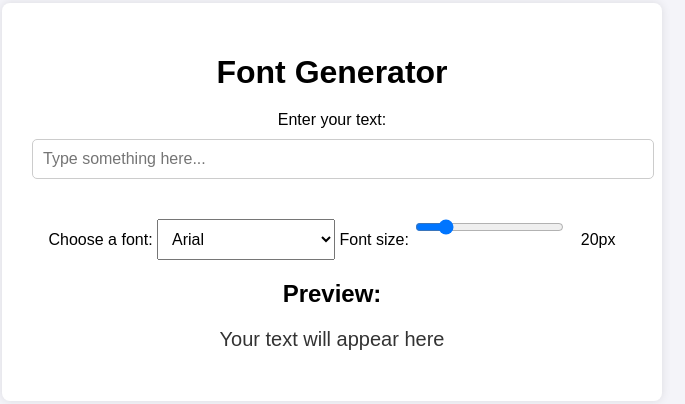
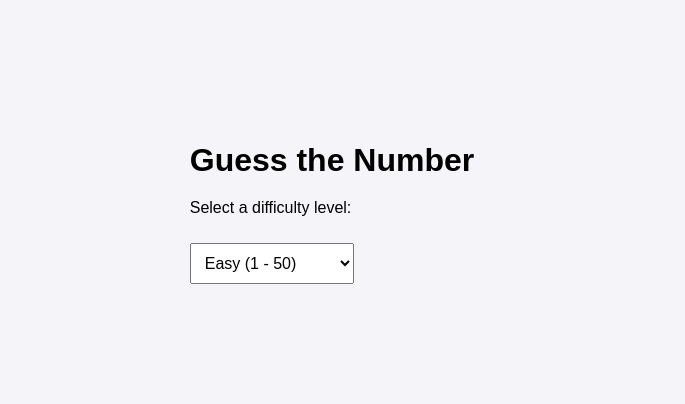
Before and after one commit to masterfault-ai/kings-ai, a plain HTML site: page index.html in a window 1280 px wide. Shown: the part 198-602 px from the top of the page, without its empty margins (308-993 px from the left). Drawn offline with Linux system fonts and the light colour scheme.

Commit message:
Update index.html

```diff
--- a/index.html
+++ b/index.html
@@ -3,39 +3,33 @@
 <head>
     <meta charset="UTF-8">
     <meta name="viewport" content="width=device-width, initial-scale=1.0">
-    <title>Font Generator</title>
+    <title>Guess the Number Game</title>
     <link rel="stylesheet" href="styles.css">
 </head>
 <body>
 
-    <div class="container">
-        <h1>Font Generator</h1>
+    <div class="game-container">
+        <h1>Guess the Number</h1>
 
-        <div class="input-section">
-            <label for="textInput">Enter your text:</label>
-            <input type="text" id="textInput" placeholder="Type something here..." />
+        <!-- Level Selection -->
+        <p>Select a difficulty level:</p>
+        <select id="levelSelector">
+            <option value="1">Easy (1 - 50)</option>
+            <option value="2">Medium (1 - 100)</option>
+            <option value="3">Hard (1 - 200)</option>
+        </select>
+
+        <!-- Game Elements -->
+        <div id="gameSection" style="display:none;">
+            <p>Guess a number:</p>
+            <input type="number" id="userGuess" min="1">
+            <button id="submitGuess">Submit Guess</button>
+            <p id="message"></p>
+            <p>Attempts left: <span id="attemptsLeft">10</span></p>
         </div>
 
-        <div class="controls">
-            <label for="fontSelector">Choose a font:</label>
-            <select id="fontSelector">
-                <option value="Arial">Arial</option>
-                <option value="Verdana">Verdana</option>
-                <option value="Times New Roman">Times New Roman</option>
-                <option value="Courier New">Courier New</option>
-                <option value="Georgia">Georgia</option>
-                <option value="Comic Sans MS">Comic Sans MS</option>
-            </select>
-
-            <label for="fontSizeRange">Font size:</label>
-            <input type="range" id="fontSizeRange" min="10" max="100" value="20">
-            <span id="fontSizeLabel">20px</span>
-        </div>
-
-        <div class="output">
-            <h2>Preview:</h2>
-            <p id="previewText">Your text will appear here</p>
-        </div>
+        <!-- Restart Button -->
+        <button id="restartGame" style="display: none;">Restart Game</button>
     </div>
 
     <script src="script.js"></script>
```
